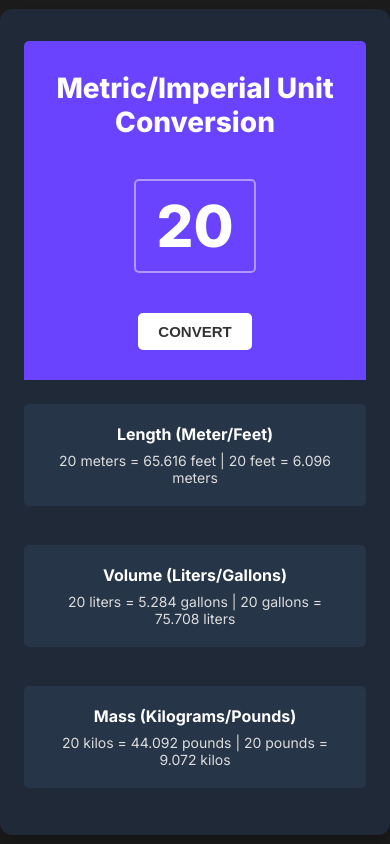
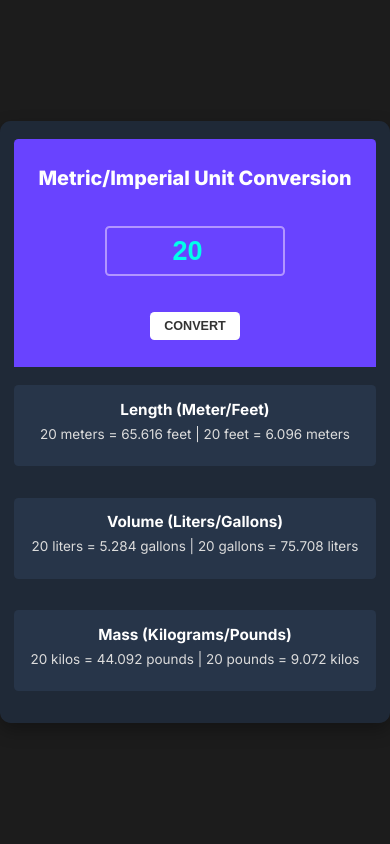
Before and after one commit to jprobussr/unit-conversion-tool, a plain HTML site: page index.html in a window 390 px wide. Drawn offline with Linux system fonts and the light colour scheme.

Commit message:
Style and layout improvements, add JS functionality and make app responsive

```diff
--- a/index.html
+++ b/index.html
@@ -14,29 +14,30 @@
   </head>
   <body>
     <div class="container">
+
       <main class="main-section">
         <h1 class="heading">Metric/Imperial Unit Conversion</h1>
 
-        <div class="unit-display">
-            <span>20</span>
-        </div>
+      <div class="input-group">
+        <input type="number" id="input-el" value="20">
+      </div>
 
         <button class="convert-btn" id="convert-btn">Convert</button>
       </main>
 
       <div class="result-box">
         <h2>Length (Meter/Feet)</h2>
-        <p>20 meters = 65.616 feet | 20 feet = 6.096 meters</p>
+        <p id="length-el">20 meters = 65.616 feet | 20 feet = 6.096 meters</p>
       </div>
 
       <div class="result-box">
         <h2>Volume (Liters/Gallons)</h2>
-        <p>20 liters = 5.284 gallons | 20 gallons = 75.708 liters</p>
+        <p id="volume-el">20 liters = 5.284 gallons | 20 gallons = 75.708 liters</p>
       </div>
 
       <div class="result-box">
         <h2>Mass (Kilograms/Pounds)</h2>
-        <p>20 kilos = 44.092 pounds | 20 pounds = 9.072 kilos</p>
+        <p id="mass-el">20 kilos = 44.092 pounds | 20 pounds = 9.072 kilos</p>
       </div>
 
 
--- a/index.js
+++ b/index.js
@@ -0,0 +1,25 @@
+let convertBtn = document.getElementById('convert-btn');
+let inputEl = document.getElementById('input-el');
+const lengthEl = document.getElementById('length-el');
+const volumeEl = document.getElementById('volume-el');
+const massEl = document.getElementById('mass-el');
+
+convertBtn.addEventListener('click', () => {
+  const inputValue = inputEl.value;
+  const value = parseFloat(inputValue);
+
+  const meterToFeet = (value * 3.281).toFixed(3);
+  const feetToMeter = (value / 3.281).toFixed(3);
+
+  lengthEl.textContent = `${value} meters = ${meterToFeet} feet | ${value} feet = ${feetToMeter} meters`;
+
+  const litersToGallons = (value * 0.264).toFixed(3);
+  const gallonsToliters = (value / 0.264).toFixed(3);
+
+  volumeEl.textContent = `${value} liters = ${litersToGallons} gallons | ${value} gallons = ${gallonsToliters} liters`;
+
+  const kilogramsToPounds = (value * 2.204).toFixed(3);
+  const poundsToKilograms = (value / 2.204).toFixed(3);
+
+  massEl.textContent = `${value} kilos = ${kilogramsToPounds} pounds | ${value} pounds = ${poundsToKilograms} kilos`;
+});
--- a/style.css
+++ b/style.css
@@ -20,7 +20,8 @@ body {
 }
 
 .container {
-  width: 55rem;
+  width: 100%;
+  max-width: 55rem;
   min-height: 60vh;
   display: flex;
   flex-direction: column;
@@ -50,18 +51,23 @@ body {
   font-weight: 800;
 }
 
-.unit-display {
+.input-group {
+  text-align: center;
   margin: 2rem 0;
-  text-align: center;
 }
 
-.unit-display span {
+
+.input-group input {
+  width: 100%;
+  max-width: 20rem;
+  font-size: 4rem;
+  font-weight: 800;
+  text-align: center;
+  padding: 1rem 1.5rem;
   border: 2px solid #b295ff;
-  font-size: 5.8rem;
-  font-weight: 800;
   border-radius: 0.5rem;
-  padding: 1rem 2rem;
-  display: inline-block;
+  background-color: transparent;
+  color: #00ffea;
 }
 
 .convert-btn {
@@ -79,24 +85,57 @@ body {
 }
 
 .convert-btn:hover {
-  background-color: #f3f3f3;
+  background-color: #dbd5ef;
 }
 
 .result-box {
+  width: 100%;
   background: #273549;
   border-radius: 0.5rem;
   padding: 2rem;
   margin-bottom: 1.5rem;
   text-align: center;
+  min-height: 9rem;
 }
 
 .result-box h2 {
-  font-size: 1.6rem;
+  font-size: 1.7rem;
   margin-bottom: 0.8rem;
   color: #ffffff;
 }
 
 .result-box p {
-  font-size: 1.4rem;
+  font-size: 1.5rem;
   color: #dcdcdc;
 }
+
+
+@media (max-width: 500px) {
+  html {
+    font-size: 56.25%;
+  }
+
+  .heading {
+    font-size: 2.2rem;
+  }
+
+  .input-group input {
+    font-size: 3rem;
+    padding: .8rem 1.2rem;
+  }
+
+  .convert-btn {
+    font-size: 1.4rem;
+    padding: .8rem 1.6rem;
+  }
+
+  .result-box {
+    font-size: 1.4rem;
+    padding: 1.6rem;
+  }
+
+  .container {
+    padding: 2rem 1.6rem;
+    gap: 2rem;
+  }
+}
```
